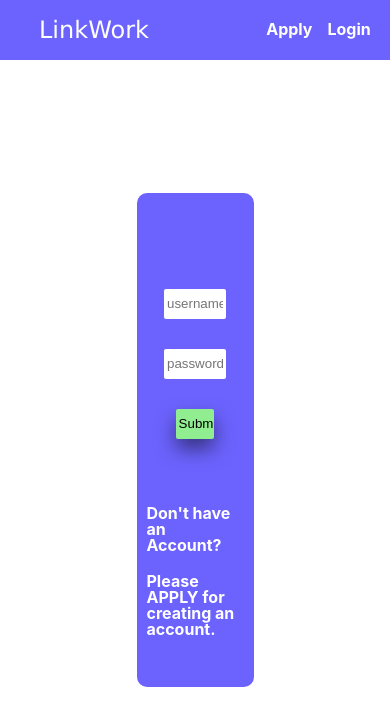
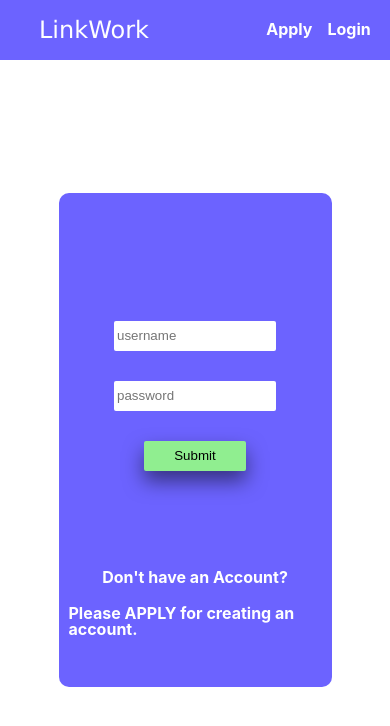
Before and after one commit to Anubhav311/lw_frontend, a React (Create React App) app: page /login in a window 390 px wide. Shown: the top 726 px of the page. Built offline with nearby package versions, Linux system fonts and the light colour scheme.

Commit message:
added responsiveness to login page

```diff
--- a/src/components/Login/Login.css
+++ b/src/components/Login/Login.css
@@ -45,3 +45,15 @@ input {
     font-weight: bold;
     color: white;
 }
+
+@media (max-width: 900px) {
+    .form-container {
+        width: 50%;
+    }
+}
+
+@media (max-width: 600px) {
+    .form-container {
+        width: 70%;
+    }
+}
```
